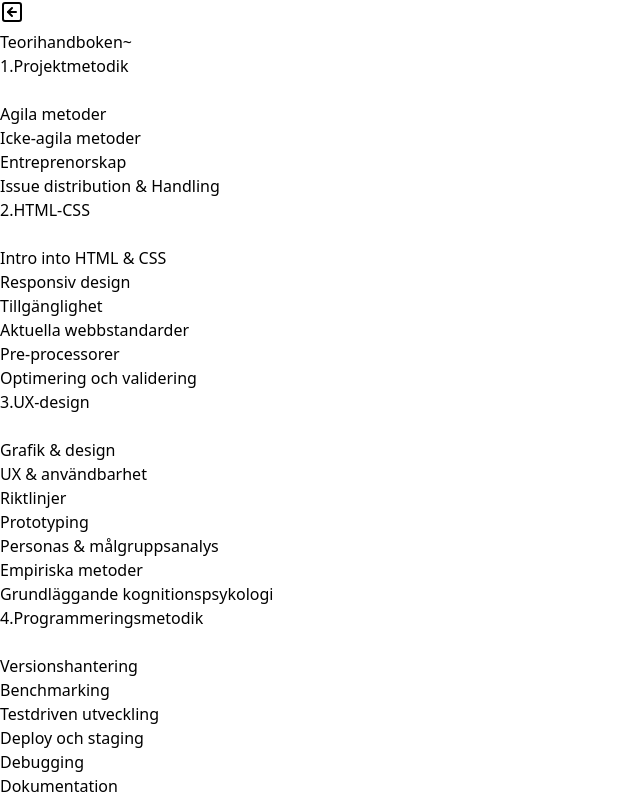
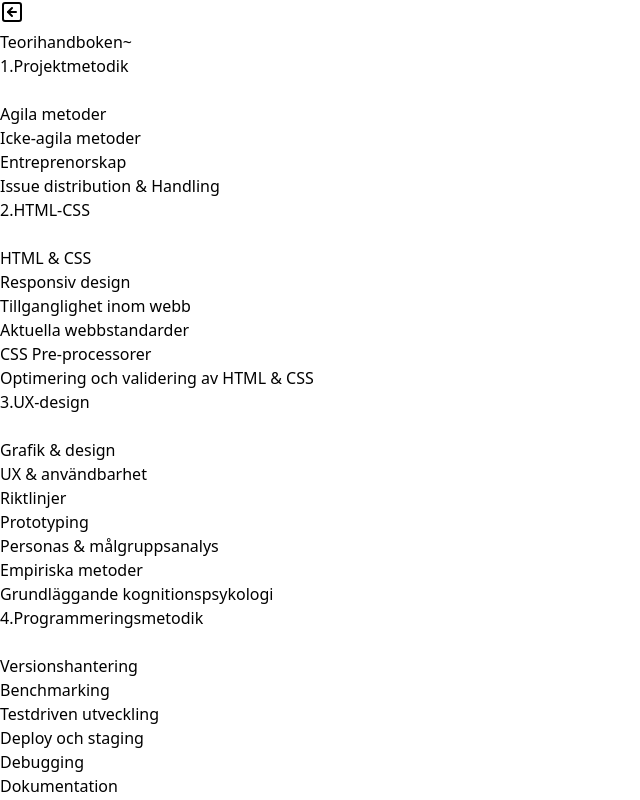
Before and after one commit to AbasBashir/Teorihandboken, a React (Vite) app in the folder my-react-app/: page / in a window 1280 px wide. Shown: the top 800 px of the page, without its empty margins (0-640 px from the left). Built offline with nearby package versions, Linux system fonts and the light colour scheme.

Commit message:
Optimized my navbarlinks.

```diff
--- a/my-react-app/src/HTMLCSS.jsx
+++ b/my-react-app/src/HTMLCSS.jsx
@@ -1,16 +1,26 @@
-import React from 'react'
+import React,{useContext} from 'react'
+import { NavbarContext } from './App';
+import { NavLink} from 'react-router-dom'
 
 function HTMLCSS() {
+    const heading = ['HTML & CSS','Responsiv design','Tillganglighet inom webb','Aktuella webbstandarder', 'CSS Pre-processorer', 'Optimering och validering av HTML & CSS'];
+
+    const closeNavbar = useContext(NavbarContext);
+
     return (
-        <div className='flex-col space-y-2'>
-            <h4 className='cursor-pointer hover:bg-black hover:text-white pl-4 p-1 text-md'>Intro into HTML & CSS</h4>
-            <h4 className='cursor-pointer hover:bg-black hover:text-white pl-4 p-1 text-md'>Responsiv design</h4>
-            <h4 className='cursor-pointer hover:bg-black hover:text-white pl-4 p-1 text-md'>Tillgänglighet</h4>
-            <h4 className='cursor-pointer hover:bg-black hover:text-white pl-4 p-1 text-md'>Aktuella webbstandarder</h4>
-            <h4 className='cursor-pointer hover:bg-black hover:text-white pl-4 p-1 text-md'>Pre-processorer</h4>
-            <h4 className='cursor-pointer hover:bg-black hover:text-white pl-4 p-1 text-md'>Optimering och validering</h4>
-        </div>
-      )
+      <div className='flex-col space-y-2'>
+        {heading.map((mainHeading,index) => (
+
+        <NavLink style={({ isActive}) => {
+          return {
+            color: isActive ? "#fff" : "",
+          };
+        }} to={`/HTMLCSS/${mainHeading}`} key={index} onClick={closeNavbar}>
+          <h4 className='cursor-pointer hover:bg-black hover:text-white pl-4 p-1 text-md'>{mainHeading}</h4>
+        </NavLink>))}
+
+      </div>
+    )
 }
 
 export default HTMLCSS
```
